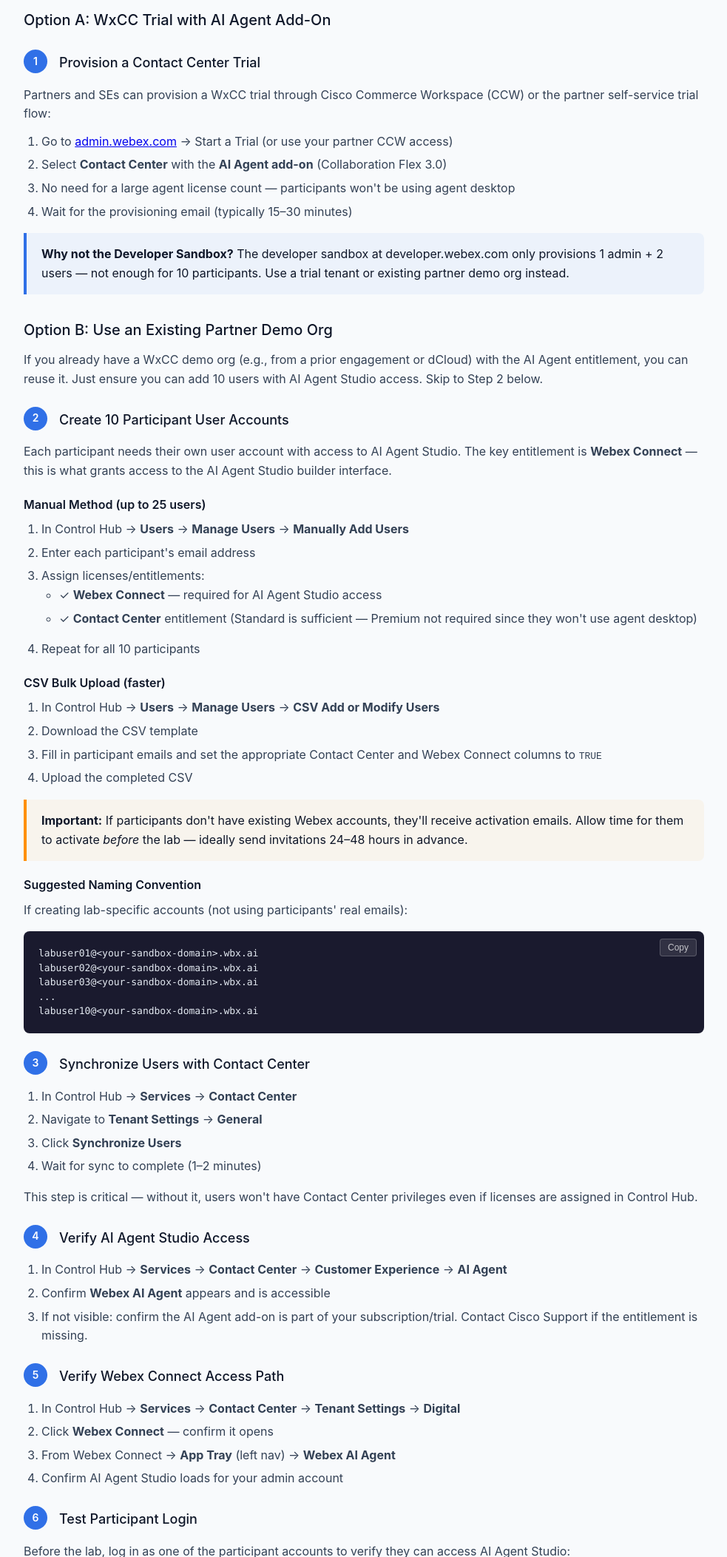
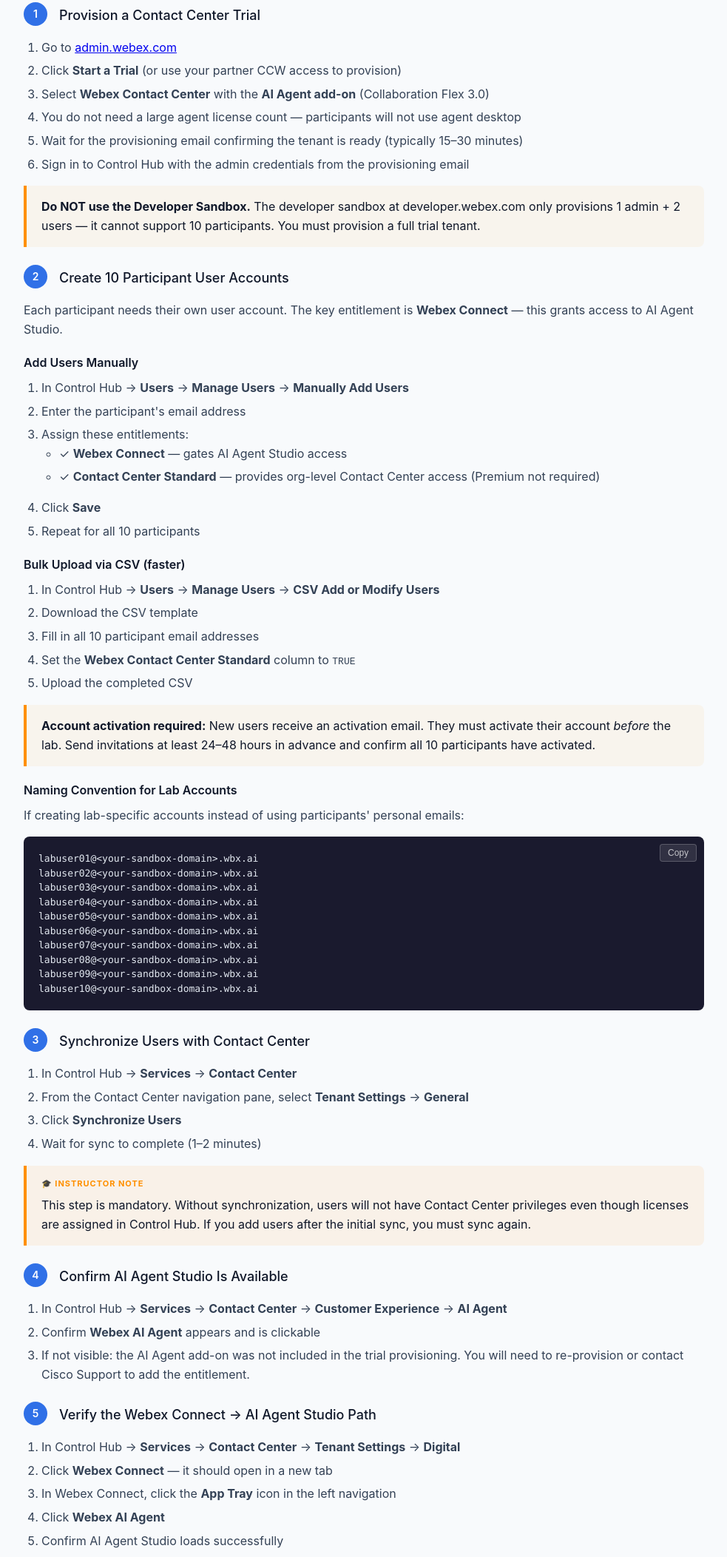
Before and after one commit to villarrealed/farmers-webex-ai-lab-guide, a plain HTML site: page instructor-guide.html in a window 1280 px wide. Shown: the part 695-2800 px from the top of the page at 74% size, without its empty margins (288-1271 px from the left). Drawn offline with Linux system fonts and the light colour scheme.

Commit message:
Simplify WxCC sandbox setup: single definitive procedure, no options
Removed Option A/B presentation. Now a single linear 6-step process:
provision trial → create 10 users → sync → verify studio → verify
connect path → test as participant.

```diff
--- a/instructor-guide.html
+++ b/instructor-guide.html
@@ -393,9 +393,9 @@
 
         <section id="wxcc-sandbox">
             <h2>WxCC Sandbox Setup</h2>
-            <p>You need a Webex Contact Center environment where up to 10 participants can access <strong>AI Agent Studio</strong> to build and test AI agents. Participants are <em>builders</em> — they don't need to log in as contact center agents or take calls.</p>
+            <p>Set up a Webex Contact Center sandbox where 10 participants can access <strong>AI Agent Studio</strong> to build and test AI agents. Participants are <em>builders</em> — they create agents, not take calls.</p>
 
-            <h3>What Participants Actually Need</h3>
+            <h3>What Participants Need</h3>
             <table>
                 <thead>
                     <tr><th>Requirement</th><th>Why</th></tr>
@@ -409,65 +409,69 @@
             </table>
             <p>They do <strong>not</strong> need: agent desktop access, WxCC queue routing, telephony/PSTN, or the ability to take live customer calls.</p>
 
-            <h3>Option A: WxCC Trial with AI Agent Add-On</h3>
             <div class="step-indicator">
                 <div class="step-number">1</div>
                 <div class="step-title">Provision a Contact Center Trial</div>
             </div>
-            <p>Partners and SEs can provision a WxCC trial through Cisco Commerce Workspace (CCW) or the partner self-service trial flow:</p>
             <ol>
-                <li>Go to <a href="https://admin.webex.com" target="_blank">admin.webex.com</a> → Start a Trial (or use your partner CCW access)</li>
-                <li>Select <strong>Contact Center</strong> with the <strong>AI Agent add-on</strong> (Collaboration Flex 3.0)</li>
-                <li>No need for a large agent license count — participants won't be using agent desktop</li>
-                <li>Wait for the provisioning email (typically 15–30 minutes)</li>
+                <li>Go to <a href="https://admin.webex.com" target="_blank">admin.webex.com</a></li>
+                <li>Click <strong>Start a Trial</strong> (or use your partner CCW access to provision)</li>
+                <li>Select <strong>Webex Contact Center</strong> with the <strong>AI Agent add-on</strong> (Collaboration Flex 3.0)</li>
+                <li>You do not need a large agent license count — participants will not use agent desktop</li>
+                <li>Wait for the provisioning email confirming the tenant is ready (typically 15–30 minutes)</li>
+                <li>Sign in to Control Hub with the admin credentials from the provisioning email</li>
             </ol>
 
-            <div class="info-box">
-                <strong>Why not the Developer Sandbox?</strong> The developer sandbox at developer.webex.com only provisions 1 admin + 2 users — not enough for 10 participants. Use a trial tenant or existing partner demo org instead.
+            <div class="info-box warning">
+                <strong>Do NOT use the Developer Sandbox.</strong> The developer sandbox at developer.webex.com only provisions 1 admin + 2 users — it cannot support 10 participants. You must provision a full trial tenant.
             </div>
-
-            <h3>Option B: Use an Existing Partner Demo Org</h3>
-            <p>If you already have a WxCC demo org (e.g., from a prior engagement or dCloud) with the AI Agent entitlement, you can reuse it. Just ensure you can add 10 users with AI Agent Studio access. Skip to Step 2 below.</p>
 
             <div class="step-indicator">
                 <div class="step-number">2</div>
                 <div class="step-title">Create 10 Participant User Accounts</div>
             </div>
-            <p>Each participant needs their own user account with access to AI Agent Studio. The key entitlement is <strong>Webex Connect</strong> — this is what grants access to the AI Agent Studio builder interface.</p>
+            <p>Each participant needs their own user account. The key entitlement is <strong>Webex Connect</strong> — this grants access to AI Agent Studio.</p>
 
-            <h4>Manual Method (up to 25 users)</h4>
+            <h4>Add Users Manually</h4>
             <ol>
                 <li>In Control Hub → <strong>Users</strong> → <strong>Manage Users</strong> → <strong>Manually Add Users</strong></li>
-                <li>Enter each participant's email address</li>
-                <li>Assign licenses/entitlements:
+                <li>Enter the participant's email address</li>
+                <li>Assign these entitlements:
                     <ul>
-                        <li>✓ <strong>Webex Connect</strong> — required for AI Agent Studio access</li>
-                        <li>✓ <strong>Contact Center</strong> entitlement (Standard is sufficient — Premium not required since they won't use agent desktop)</li>
+                        <li>✓ <strong>Webex Connect</strong> — gates AI Agent Studio access</li>
+                        <li>✓ <strong>Contact Center Standard</strong> — provides org-level Contact Center access (Premium not required)</li>
                     </ul>
                 </li>
+                <li>Click <strong>Save</strong></li>
                 <li>Repeat for all 10 participants</li>
             </ol>
 
-            <h4>CSV Bulk Upload (faster)</h4>
+            <h4>Bulk Upload via CSV (faster)</h4>
             <ol>
                 <li>In Control Hub → <strong>Users</strong> → <strong>Manage Users</strong> → <strong>CSV Add or Modify Users</strong></li>
                 <li>Download the CSV template</li>
-                <li>Fill in participant emails and set the appropriate Contact Center and Webex Connect columns to <code>TRUE</code></li>
+                <li>Fill in all 10 participant email addresses</li>
+                <li>Set the <strong>Webex Contact Center Standard</strong> column to <code>TRUE</code></li>
                 <li>Upload the completed CSV</li>
             </ol>
 
             <div class="info-box warning">
-                <strong>Important:</strong> If participants don't have existing Webex accounts, they'll receive activation emails. Allow time for them to activate <em>before</em> the lab — ideally send invitations 24–48 hours in advance.
+                <strong>Account activation required:</strong> New users receive an activation email. They must activate their account <em>before</em> the lab. Send invitations at least 24–48 hours in advance and confirm all 10 participants have activated.
             </div>
 
-            <h4>Suggested Naming Convention</h4>
-            <p>If creating lab-specific accounts (not using participants' real emails):</p>
+            <h4>Naming Convention for Lab Accounts</h4>
+            <p>If creating lab-specific accounts instead of using participants' personal emails:</p>
             <div class="copy-block">
                 <button class="copy-btn">Copy</button>
                 <code>labuser01@&lt;your-sandbox-domain&gt;.wbx.ai
 labuser02@&lt;your-sandbox-domain&gt;.wbx.ai
 labuser03@&lt;your-sandbox-domain&gt;.wbx.ai
-...
+labuser04@&lt;your-sandbox-domain&gt;.wbx.ai
+labuser05@&lt;your-sandbox-domain&gt;.wbx.ai
+labuser06@&lt;your-sandbox-domain&gt;.wbx.ai
+labuser07@&lt;your-sandbox-domain&gt;.wbx.ai
+labuser08@&lt;your-sandbox-domain&gt;.wbx.ai
+labuser09@&lt;your-sandbox-domain&gt;.wbx.ai
 labuser10@&lt;your-sandbox-domain&gt;.wbx.ai</code>
             </div>
 
@@ -477,65 +481,69 @@
             </div>
             <ol>
                 <li>In Control Hub → <strong>Services</strong> → <strong>Contact Center</strong></li>
-                <li>Navigate to <strong>Tenant Settings</strong> → <strong>General</strong></li>
+                <li>From the Contact Center navigation pane, select <strong>Tenant Settings</strong> → <strong>General</strong></li>
                 <li>Click <strong>Synchronize Users</strong></li>
                 <li>Wait for sync to complete (1–2 minutes)</li>
             </ol>
-            <p>This step is critical — without it, users won't have Contact Center privileges even if licenses are assigned in Control Hub.</p>
+
+            <div class="instructor-note">
+                This step is mandatory. Without synchronization, users will not have Contact Center privileges even though licenses are assigned in Control Hub. If you add users after the initial sync, you must sync again.
+            </div>
 
             <div class="step-indicator">
                 <div class="step-number">4</div>
-                <div class="step-title">Verify AI Agent Studio Access</div>
+                <div class="step-title">Confirm AI Agent Studio Is Available</div>
             </div>
             <ol>
                 <li>In Control Hub → <strong>Services</strong> → <strong>Contact Center</strong> → <strong>Customer Experience</strong> → <strong>AI Agent</strong></li>
-                <li>Confirm <strong>Webex AI Agent</strong> appears and is accessible</li>
-                <li>If not visible: confirm the AI Agent add-on is part of your subscription/trial. Contact Cisco Support if the entitlement is missing.</li>
+                <li>Confirm <strong>Webex AI Agent</strong> appears and is clickable</li>
+                <li>If not visible: the AI Agent add-on was not included in the trial provisioning. You will need to re-provision or contact Cisco Support to add the entitlement.</li>
             </ol>
 
             <div class="step-indicator">
                 <div class="step-number">5</div>
-                <div class="step-title">Verify Webex Connect Access Path</div>
+                <div class="step-title">Verify the Webex Connect → AI Agent Studio Path</div>
             </div>
             <ol>
                 <li>In Control Hub → <strong>Services</strong> → <strong>Contact Center</strong> → <strong>Tenant Settings</strong> → <strong>Digital</strong></li>
-                <li>Click <strong>Webex Connect</strong> — confirm it opens</li>
-                <li>From Webex Connect → <strong>App Tray</strong> (left nav) → <strong>Webex AI Agent</strong></li>
-                <li>Confirm AI Agent Studio loads for your admin account</li>
+                <li>Click <strong>Webex Connect</strong> — it should open in a new tab</li>
+                <li>In Webex Connect, click the <strong>App Tray</strong> icon in the left navigation</li>
+                <li>Click <strong>Webex AI Agent</strong></li>
+                <li>Confirm AI Agent Studio loads successfully</li>
             </ol>
 
             <div class="step-indicator">
                 <div class="step-number">6</div>
-                <div class="step-title">Test Participant Login</div>
+                <div class="step-title">Test with a Participant Account</div>
             </div>
-            <p>Before the lab, log in as one of the participant accounts to verify they can access AI Agent Studio:</p>
+            <p>Do not skip this step. Admin accounts have elevated permissions that mask access issues participants will hit.</p>
             <ol>
-                <li>Open an incognito/private browser window</li>
-                <li>Sign in to <a href="https://admin.webex.com" target="_blank">admin.webex.com</a> with a participant account (e.g., <code>labuser01</code>)</li>
-                <li>Navigate to: Services → Contact Center → AI Agent Studio access path</li>
-                <li>Confirm the participant can:
+                <li>Open an <strong>incognito/private</strong> browser window</li>
+                <li>Sign in to <a href="https://admin.webex.com" target="_blank">admin.webex.com</a> as one of the participant accounts (e.g., <code>labuser01</code>)</li>
+                <li>Navigate to Services → Contact Center → the AI Agent Studio access path</li>
+                <li>Verify the participant can:
                     <ul>
-                        <li>✓ Access AI Agent Studio</li>
+                        <li>✓ Open AI Agent Studio</li>
                         <li>✓ Create a new autonomous agent</li>
                         <li>✓ Create a knowledge base</li>
-                        <li>✓ See MCP actions when browsing (after Control Hub provisioning is complete)</li>
-                        <li>✓ Use chat and voice preview to test their agent</li>
+                        <li>✓ Browse MCP actions (after Control Hub MCP provisioning is done)</li>
+                        <li>✓ Use chat preview and voice preview</li>
                     </ul>
                 </li>
             </ol>
 
             <div class="instructor-note">
-                Full administrators see everything by default — that's not a valid test. You <strong>must</strong> test with an actual participant-level account in incognito mode. If participants can't access AI Agent Studio, the most common fix is ensuring the <strong>Webex Connect</strong> entitlement is assigned to their user profile.
+                If the participant account cannot access AI Agent Studio, the fix is almost always: go back to Control Hub → Users → select the user → confirm <strong>Webex Connect</strong> entitlement is assigned. Re-sync users after making changes.
             </div>
 
-            <h3>Capacity Planning for 10 Participants</h3>
+            <h3>Capacity Planning</h3>
             <table>
                 <thead>
                     <tr><th>Resource</th><th>Per Participant</th><th>Total (10 users)</th><th>Notes</th></tr>
                 </thead>
                 <tbody>
                     <tr><td>Webex Connect Entitlement</td><td>1</td><td>10</td><td>Required — gates AI Agent Studio access</td></tr>
-                    <tr><td>Contact Center Entitlement</td><td>1 (Standard OK)</td><td>10</td><td>Required for org-level CC access; Premium not needed</td></tr>
+                    <tr><td>Contact Center Entitlement</td><td>1 (Standard)</td><td>10</td><td>Org-level CC access; Premium not needed</td></tr>
                     <tr><td>AI Agents Created</td><td>1–2</td><td>10–20</td><td>No hard limit; each participant builds their own</td></tr>
                     <tr><td>Knowledge Bases</td><td>1</td><td>10</td><td>Each participant creates their own KB</td></tr>
                     <tr><td>MCP Tool Connections</td><td>3</td><td>Shared</td><td>All participants connect to the same MCP server</td></tr>
@@ -543,7 +551,7 @@
             </table>
 
             <div class="info-box success">
-                <strong>Good news:</strong> The MCP server handles all 10 participants simultaneously with no issues — it's stateless and each request is independent. No contention, no shared state, no resource conflicts between participants.
+                <strong>No resource conflicts:</strong> The MCP server is stateless — all 10 participants hit it simultaneously with no contention. Each participant's agent, knowledge base, and actions are independent of each other.
             </div>
         </section>
 
```
